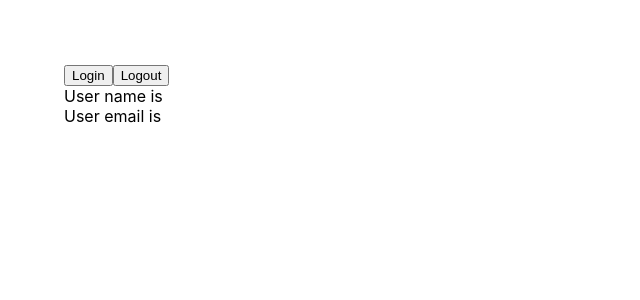
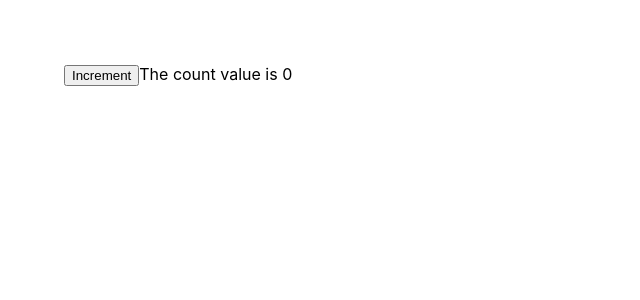
Before and after one commit to lgualpa81/react-ts-tutorial, a React (Create React App) app: page / in a window 1280 px wide. Shown: the top 300 px of the page, without its empty margins (0-640 px from the left). Built offline with nearby package versions, Linux system fonts and the light colour scheme.

Commit message:
class component

```diff
--- a/src/App.tsx
+++ b/src/App.tsx
@@ -1,14 +1,10 @@
 import './App.css';
-import { User } from './components/context/User';
-import { UserContextProvider } from './components/context/UserContext';
+import Counter from './components/class/Counter';
 
 function App() {
-
   return (
     <div className="App">
-      <UserContextProvider>
-        <User/>
-      </UserContextProvider>
+      <Counter message='The count value is'/>
     </div>
   );
 }
--- /dev/null
+++ b/src/components/class/Counter.tsx
@@ -0,0 +1,25 @@
+import React, { Component } from "react";
+type CounterProps = {
+  message: string;
+};
+
+type CounterState = {
+  count: number;
+};
+
+export default class Counter extends Component<CounterProps, CounterState> {
+  state = {
+    count: 0,
+  };
+  handleClick = () => {
+    this.setState((prevState) => ({ count: prevState.count + 1 }));
+  };
+  render() {
+    return (
+      <div>
+        <button onClick={this.handleClick}>Increment</button>
+        {this.props.message} {this.state.count}
+      </div>
+    );
+  }
+}
```
